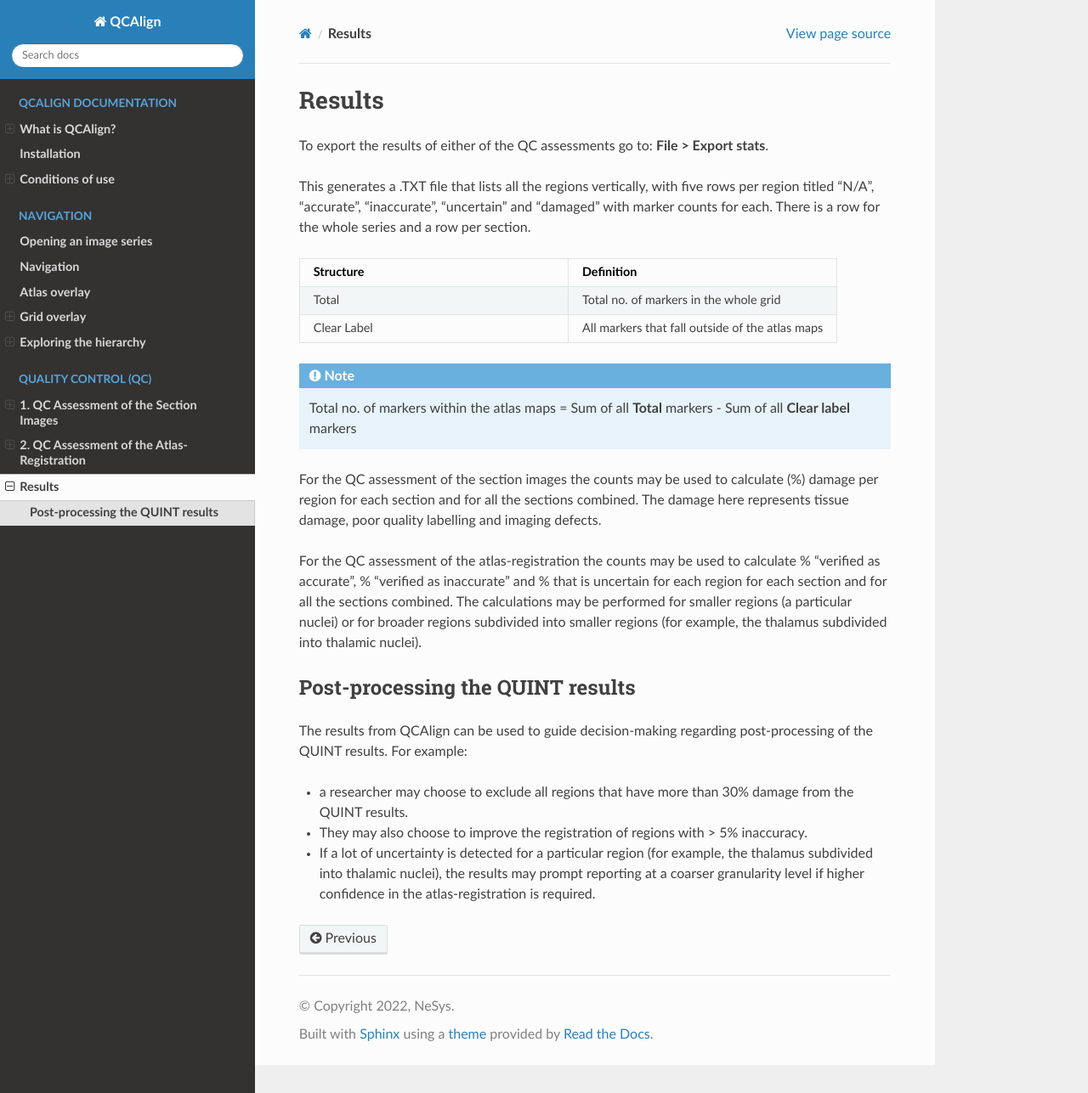
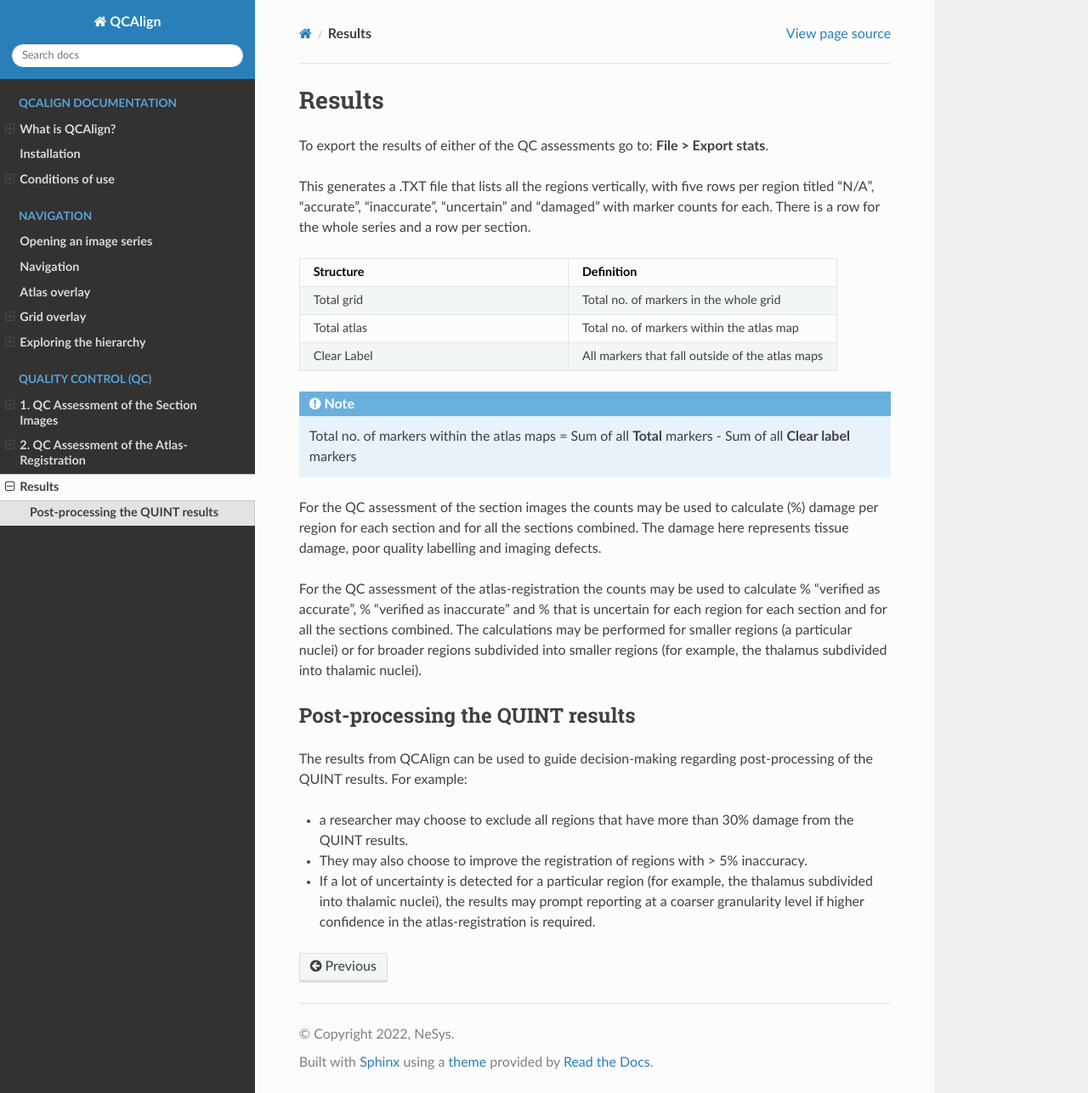
Before and after one commit to Neural-Systems-at-UIO/QCAlign, a Sphinx documentation site: the page built from docs/results.rst, in a window 1280 px wide and 1287 px high. Shown: the whole window at 85% size. Built offline with Sphinx 7.4.7 and the Read the Docs theme 2.0.0, drawn with Linux system fonts in a browser that asks for light colours.

Commit message:
Update results.rst

```diff
--- a/docs/results.rst
+++ b/docs/results.rst
@@ -11,8 +11,10 @@ This generates a .TXT file that lists all the regions vertically, with five rows
 
    * - Structure
      - Definition
-   * - Total
+   * - Total grid
      - Total no. of markers in the whole grid
+   * - Total atlas
+     - Total no. of markers within the atlas map
    * - Clear Label
      - All markers that fall outside of the atlas maps
 
```
